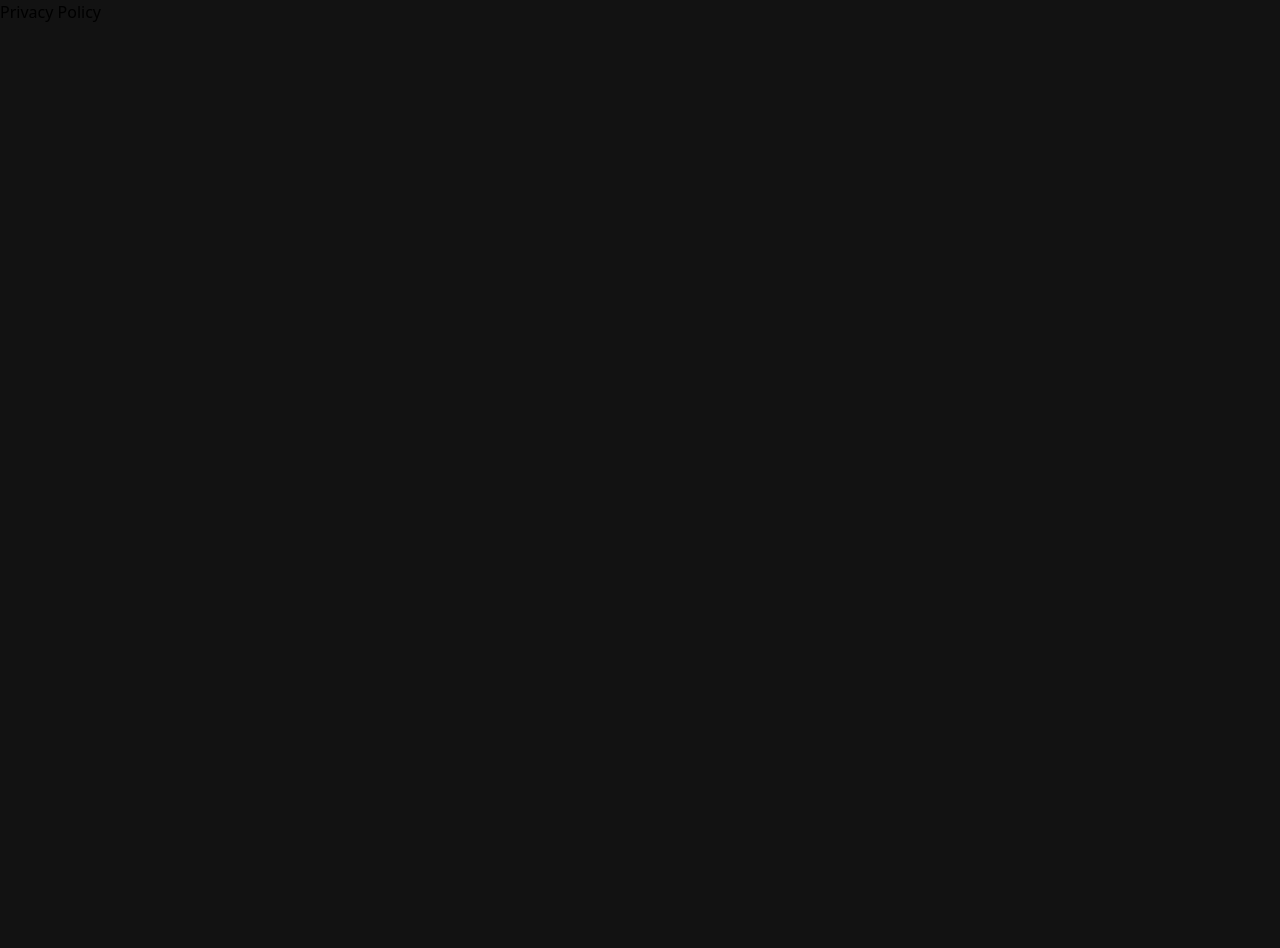
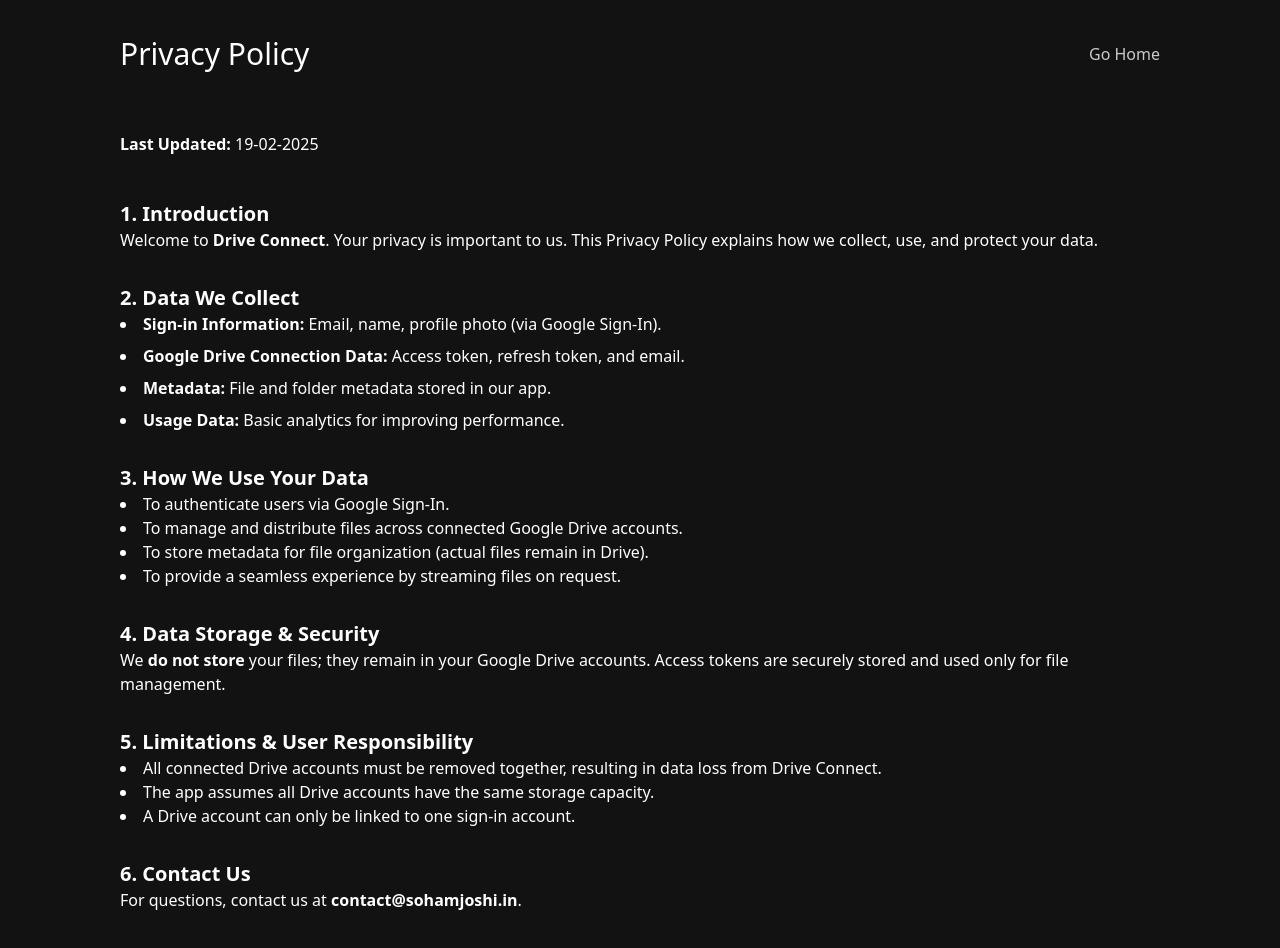
Before and after one commit to SohamJoshi25/driveconnect, a React (Vite) app: page /privacy-policy in a window 1280 px wide. Shown: the top 948 px of the page. Before the commit the page ends 800 px from the top, so only its background shows below. Built offline with nearby package versions, Linux system fonts and the light colour scheme; no server answers; a web font is replaced by a local one.

Commit message:
tnc and pp

```diff
--- a/src/App.tsx
+++ b/src/App.tsx
@@ -5,6 +5,9 @@
 //Pages
 import Drive from './pages/drivev2/Drive';
 import Landing from './pages/landing/Landing';
+import PrivacyPolicy from './pages/privacypolicy/PrivacyPolicy';
+import TermsAndConditions from './pages/termsandconditions/TermsAndConditions';
+import NotFound from './pages/notfound/NotFound';
 
 const App = () => {
 
@@ -14,9 +17,9 @@
       <Routes>
         <Route path="/" element={<Drive />} />
         <Route path="/landing" element={<Landing />} />
-        <Route path="/privacy-policy" element={<h1>Privacy Policy</h1>} />
-        <Route path="/terms-and-conditions" element={<h1>Terms and Conditions</h1>} />
-        <Route path="*" element={<h1>Page Not Found</h1>} />
+        <Route path="/privacy-policy" element={<PrivacyPolicy />} />
+        <Route path="/terms-and-conditions" element={<TermsAndConditions />} />
+        <Route path="*" element={<NotFound />} />
       </Routes>
 
       <Toaster position="top-right" closeButton richColors toastOptions={{
--- /dev/null
+++ b/src/pages/notfound/NotFound.tsx
@@ -0,0 +1,15 @@
+import { useNavigate } from "react-router-dom"
+
+const NotFound = () => {
+    const navigate = useNavigate();
+    return (
+        <div className='text-white flex flex-col justify-center items-center h-dvh'>
+            <div className="flex flex-col justify-center items-center p-10 ">
+                <span className="text-3xl">404 : Page Not Found </span>
+                <span className="ml-auto cursor-pointer text-[#CACACA] hover:text-white" onClick={() => navigate("/")}>Go Home</span>
+            </div>
+        </div>
+    )
+}
+
+export default NotFound
--- /dev/null
+++ b/src/pages/privacypolicy/PrivacyPolicy.tsx
@@ -0,0 +1,52 @@
+import { useNavigate } from "react-router-dom"
+import { CONTACT_MAIL } from "../../common/constants"
+
+const PrivacyPolicy = () => {
+    const navigate = useNavigate();
+    return (
+        <div className='py-5 px-5 md:px-20 roboto-mon'>
+
+            <div className="flex flex-row justify-center items-center px-10 pt-4">
+                <span className="text-3xl text-white">Privacy Policy</span>
+                <span className="ml-auto cursor-pointer text-[#CACACA] hover:text-white" onClick={() => navigate("/")}>Go Home</span>
+            </div>
+            <div className="px-0 md:p-10 pt-0 text-white">
+                <p className="py-5"><span className="font-semibold">Last Updated:</span> 19-02-2025</p>
+                <h2 className="text-xl font-semibold text-white mt-6">1. Introduction</h2>
+                <p className="text-[CACACA]">Welcome to <span className="font-semibold">Drive Connect</span>. Your privacy is important to us. This Privacy Policy explains how we collect, use, and protect your data.</p>
+
+                <h2 className="text-xl font-semibold text-white mt-8">2. Data We Collect</h2>
+                <ul className="list-disc list-inside text-[CACACA] space-y-2">
+                    <li><span className="font-semibold">Sign-in Information:</span> Email, name, profile photo (via Google Sign-In).</li>
+                    <li><span className="font-semibold">Google Drive Connection Data:</span> Access token, refresh token, and email.</li>
+                    <li><span className="font-semibold">Metadata:</span> File and folder metadata stored in our app.</li>
+                    <li><span className="font-semibold">Usage Data:</span> Basic analytics for improving performance.</li>
+                </ul>
+
+                <h2 className="text-xl font-semibold text-white mt-8">3. How We Use Your Data</h2>
+                <ul className="list-disc list-inside text-[CACACA]">
+                    <li>To authenticate users via Google Sign-In.</li>
+                    <li>To manage and distribute files across connected Google Drive accounts.</li>
+                    <li>To store metadata for file organization (actual files remain in Drive).</li>
+                    <li>To provide a seamless experience by streaming files on request.</li>
+                </ul>
+
+                <h2 className="text-xl font-semibold text-white mt-8">4. Data Storage & Security</h2>
+                <p className="text-[CACACA]">We <span className="font-semibold">do not store</span> your files; they remain in your Google Drive accounts. Access tokens are securely stored and used only for file management.</p>
+
+                <h2 className="text-xl font-semibold text-white mt-8">5. Limitations & User Responsibility</h2>
+                <ul className="list-disc list-inside text-[CACACA]">
+                    <li>All connected Drive accounts must be removed together, resulting in data loss from Drive Connect.</li>
+                    <li>The app assumes all Drive accounts have the same storage capacity.</li>
+                    <li>A Drive account can only be linked to one sign-in account.</li>
+                </ul>
+
+                <h2 className="text-xl font-semibold text-white mt-8">6. Contact Us</h2>
+
+                <p>For questions, contact us at <span className="font-semibold">{CONTACT_MAIL}</span>.</p>
+            </div>
+        </div>
+    )
+}
+
+export default PrivacyPolicy
--- /dev/null
+++ b/src/pages/termsandconditions/TermsAndConditions.tsx
@@ -0,0 +1,57 @@
+import { useNavigate } from "react-router-dom";
+import { CONTACT_MAIL } from "../../common/constants";
+
+const TermsAndConditions = () => {
+    const navigate = useNavigate();
+
+    return (
+        <div className='py-5 px-5 md:px-20 roboto-mon'>
+
+            <div className="flex flex-row justify-center items-center px-10 pt-4">
+                <span className="text-3xl text-white">Terms & Conditions</span>
+                <span className="ml-auto cursor-pointer text-[#CACACA] hover:text-white" onClick={() => navigate("/")}>Go Home</span>
+            </div>
+
+            <div className="px-0 md:p-10 pt-0 text-white">
+                <p className="py-5"><span className="font-semibold">Last Updated:</span> 19-02-2025</p>
+
+                <h2 className="text-xl font-semibold text-white mt-6">1. Acceptance of Terms</h2>
+                <p className="text-[#CACACA]">By using <span className="font-semibold">Drive Connect</span>, you agree to these Terms & Conditions. If you do not agree, please discontinue use.</p>
+
+                <h2 className="text-xl font-semibold text-white mt-8">2. Use of the App</h2>
+                <ul className="list-disc list-inside text-[#CACACA] space-y-2">
+                    <li><span className="font-semibold">Drive Connect</span> merges multiple Google Drive accounts into a unified storage interface.</li>
+                    <li>Users must have valid Google accounts and grant necessary permissions.</li>
+                </ul>
+
+                <h2 className="text-xl font-semibold text-white mt-8">3. Data Usage & Permissions</h2>
+                <ul className="list-disc list-inside text-[#CACACA]">
+                    <li>The app only accesses <span className="font-semibold">appDataFolder</span> in connected Drive accounts.</li>
+                    <li>Drive Connect <span className="font-semibold">does not</span> access other files unless explicitly shared.</li>
+                </ul>
+
+                <h2 className="text-xl font-semibold text-white mt-8">4. Limitations & Restrictions</h2>
+                <ul className="list-disc list-inside text-[#CACACA]">
+                    <li>Users <span className="font-semibold">cannot partially remove</span> a connected Drive account.</li>
+                    <li>Upon full removal, <span className="font-semibold">all files and folders managed by Drive Connect will be lost</span>.</li>
+                    <li>Each Drive account can only be linked to <span className="font-semibold">one</span> sign-in account.</li>
+                </ul>
+
+                <h2 className="text-xl font-semibold text-white mt-8">5. Disclaimer & Liability</h2>
+                <ul className="list-disc list-inside text-[#CACACA]">
+                    <li><span className="font-semibold">No Guarantees:</span> Drive Connect is provided "as-is" with no guarantees of uptime or data recovery.</li>
+                    <li><span className="font-semibold">User Responsibility:</span> Users must back up important data separately.</li>
+                    <li><span className="font-semibold">Data Loss:</span> We are not responsible for any data loss caused by account removal.</li>
+                </ul>
+
+                <h2 className="text-xl font-semibold text-white mt-8">6. Termination of Service</h2>
+                <p className="text-[#CACACA]">We reserve the right to suspend or terminate access to <span className="font-semibold">Drive Connect</span> if users violate these terms.</p>
+
+                <h2 className="text-xl font-semibold text-white mt-8">7. Contact Us</h2>
+                <p className="text-[#CACACA]">For questions, contact us at <span className="font-semibold">{CONTACT_MAIL}</span>.</p>
+            </div>
+        </div>
+    );
+};
+
+export default TermsAndConditions;
```
